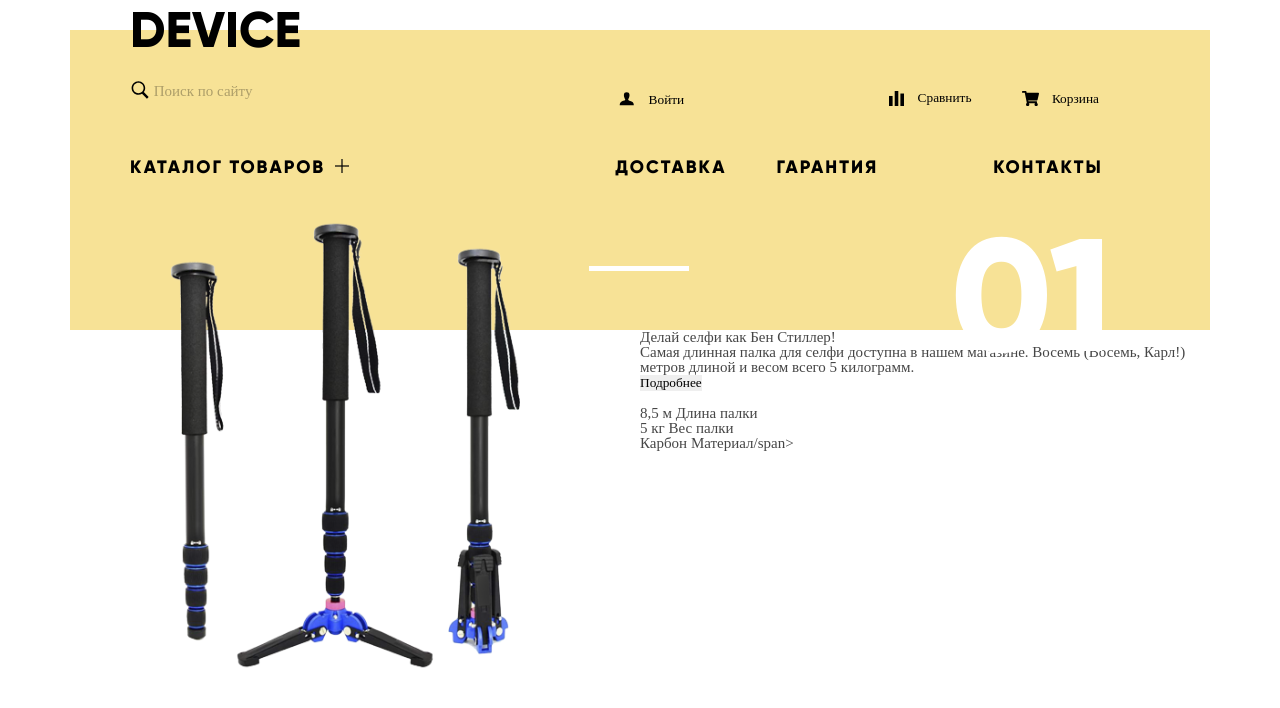
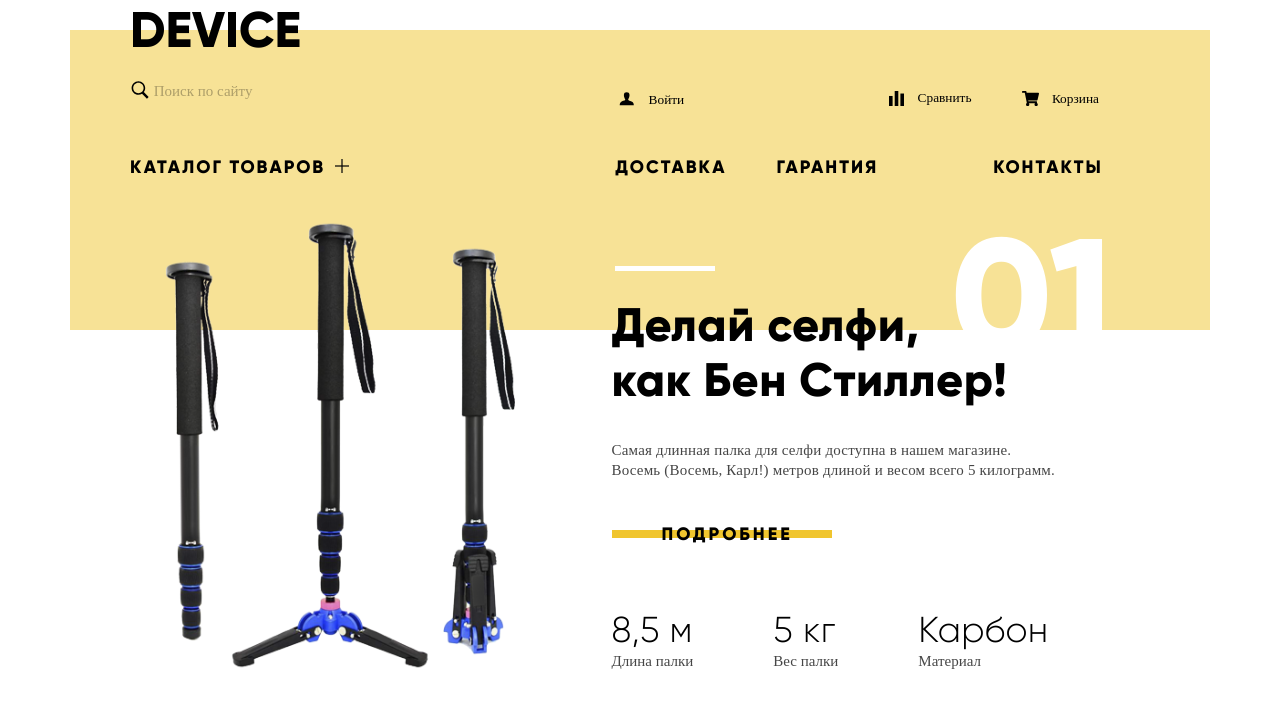
Before and after one commit to ValentunPron/DEVICE, a plain HTML site: page index.html in a window 1280 px wide. Drawn offline with Linux system fonts and the light colour scheme.

Commit message:
complete slide block

```diff
--- a/index.html
+++ b/index.html
@@ -103,12 +103,13 @@
 								width="350px">
 						</div>
 						<div class="description">
-							<h2 class="description__title">Делай селфи как Бен Стиллер!</h2>
-							<p class="description__text">Самая длинная палка для селфи доступна в нашем магазине. Восемь
+							<h2 class="description__title title-text">Делай селфи, <br> как Бен Стиллер!</h2>
+							<p class="description__text text">Самая длинная палка для селфи доступна в нашем
+								магазине. Восемь
 								(Восемь, Карл!) метров длиной и весом всего 5 килограмм.</p>
 							<ul class="descriptiom__buttons">
-								<li>
-									<button type="button" class="description__detal">Подробнее</button>
+								<li class="description__list">
+									<a href="" class="description__detal">Подробнее</a>
 								</li>
 								<li>
 									<button type="button" class="description__number"></button>
@@ -127,7 +128,7 @@
 								</li>
 								<li class="charact__type">
 									<span class="charact__title">Карбон</span>
-									<span class="charact__subtitle">Материал/span>
+									<span class="charact__subtitle">Материал</span>
 								</li>
 							</ul>
 						</div>
--- a/source/scss/style.scss
+++ b/source/scss/style.scss
@@ -43,6 +43,24 @@ body {
 	max-width: 1160px;
 	margin: 0 auto;
 	padding: 0 10px;
+}
+
+.text {
+	font-family: 'Open Sans' 'Arial' sans-serif;
+	color: 	#464646;
+	font-size: 15px;
+	line-height: 20px;
+	letter-spacing: 0.20px;
+}
+
+.title-text {
+	font-family: 'Gilroy', Arial, sans-serif;
+	font-size: 47px;
+	font-weight: 800;
+	color: #000000;
+
+	line-height: 55px;
+	letter-spacing: 0.5px;
 }
 //----------------------------
 //---Header---//
@@ -170,7 +188,7 @@ body {
 		width: 100px;
 		height: 5px;
 		top: 90px;
-		left: 45%;
+		left: 47.5%;
 	}
 }
 .effect01 {
@@ -185,15 +203,12 @@ body {
 }
 //--------------------------------------
 //---slaid---
-.slide {
-	min-height: 500px;
-}
 .selfi {
 	display: flex;
 	flex-direction: row;
 	justify-content: center;
 	&__photo {
-		flex: 0 1 50%;
+		flex: 0 1 47.5%;
 		position: relative;
 	}
 	&__image {
@@ -203,18 +218,52 @@ body {
 	}
 }
 .description {
-	flex: 0 1 50%;
+	position: relative;
+	flex: 0 1 52.5%;
 
 		&__title {
+			position: absolute;
+			top: -32.5px
 		}
 
 		&__text {
+			max-width: 445px;
+			margin-top: 110px;
+		}
+
+		&__list {
+			margin-top: 20px;
 		}
 
 		&__detal {
+			z-index: 1;
+			margin-top: 45px;
+			display: block;
+			position: relative;
+
+			font-family: 'Gilroy', Arial, sans-serif;
+			font-weight: 800;
+			font-size: 18px;
+			text-transform: uppercase;
+			letter-spacing: 3px;
+			color: #000;
+			padding: 0px 50px;
+		}
+
+		&__detal::after {
+			z-index: -1;
+			content:"";
+			position: relative;
+			display: block;
+			background-color: #f0c52e;
+			height: 8px;
+			width: 220px;
+			top: -13px;
+			left: -50px;
 		}
 
 		&__number {
+
 		}
 }
 .descriptiom {
@@ -223,13 +272,25 @@ body {
 		}
 }
 .charact {
-
+	display: flex;
+	margin-top: 40px;
+	flex-direction: row;
 		&__type {
+			display: flex;
+			margin-right: 80px;
+			flex-direction: column;
 		}
 
 		&__title {
+			font-family: 'Gilroy', sans-serif;
+			color: #000;
+			font-size: 36px;
+			letter-spacing: 0.3px;
+			line-height: 48px;
 		}
 
 		&__subtitle {
+			color: #464646;
+			font-size: 15px;
 		}
 }
```
Also changed, not shown: css/style.css.
